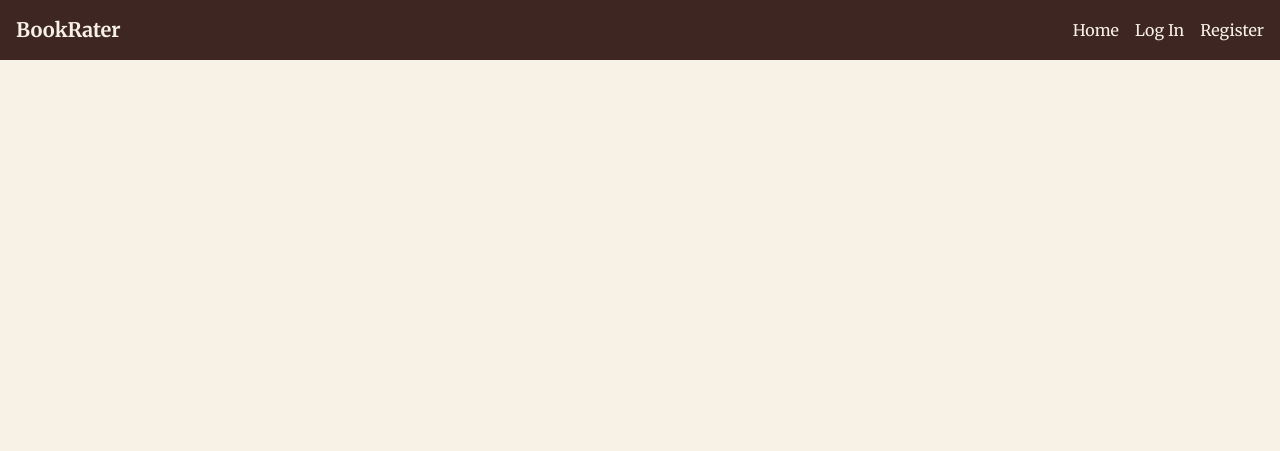
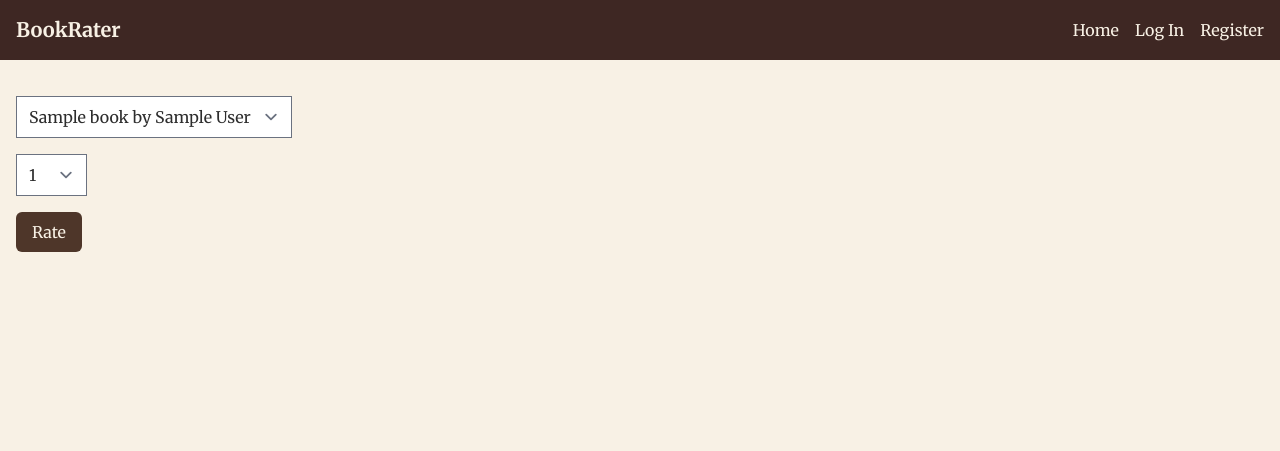
Before and after one commit to abraibrai/cs50finalproj-bookrater, a Flask app: template templates/rate.html in a window 1280 px wide. Shown: the top 451 px of the page. Run offline with Flask 3, Linux system fonts and the light colour scheme; the template is opened without the code that fills it: values that come from a table or form of the project are taken from there, others are empty; tables that the repository leaves empty hold one stand-in row (values such as "Sample post"); some libraries are stand-ins or nearby versions.

Commit message:
add ratings.html full template

```diff
--- a/templates/rate.html
+++ b/templates/rate.html
@@ -1 +1,21 @@
 {% extends "layout.html" %}
+
+{% block content %}
+<form action="/rate" method="post">
+    <div class="mb-4">
+        <select>
+            {% for book in user_books %}
+            <option value="{{ book.isbn }}">{{ book.title }} by {{ book.author }}</option>
+            {% endfor %}
+        </select>
+    </div>
+    <div class="mb-4">
+        <select>
+            {% for rating in range (1,11) %}
+                <option value="{{ rating }}">{{ rating }}</option>
+            {% endfor %}
+        </select>
+    </div>
+    <button class="button-darkBrown px-4 py-2 rounded-md" type="submit">Rate</button>
+</form>
+{% endblock %}
```
